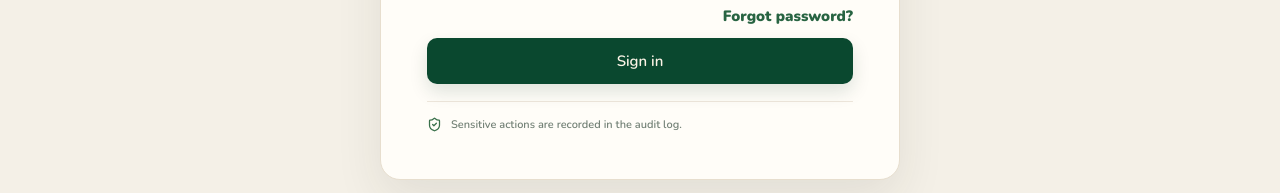
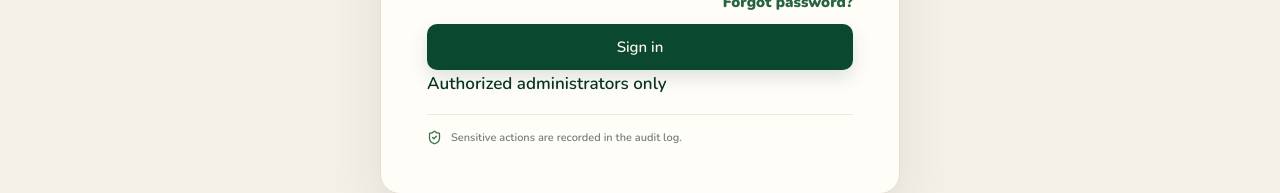
Before and after one commit to anasshatim1997/kulha-web, a Next.js app: page /en/admin/login in a window 1280 px wide. Shown: the part 549-742 px from the top of the page. Built offline with nearby package versions, Linux system fonts and the light colour scheme; no server answers.

Commit message:
design(admin): show concise administrator-only access context

```diff
--- a/src/components/admin/AdminLoginShell.tsx
+++ b/src/components/admin/AdminLoginShell.tsx
@@ -68,6 +68,7 @@ export function AdminLoginShell({ locale = "fr", title, lead, children }: AdminL
                         <h1 id="admin-login-title">{title}</h1>
                         <p className={styles.lead}>{lead}</p>
                         <div className={styles.form}>{children}</div>
+                        <p className={styles.restricted}>{t.restricted}</p>
                         <p className={styles.note}>
                             <ShieldCheck size={15} aria-hidden="true" />
                             {t.audit}
```
